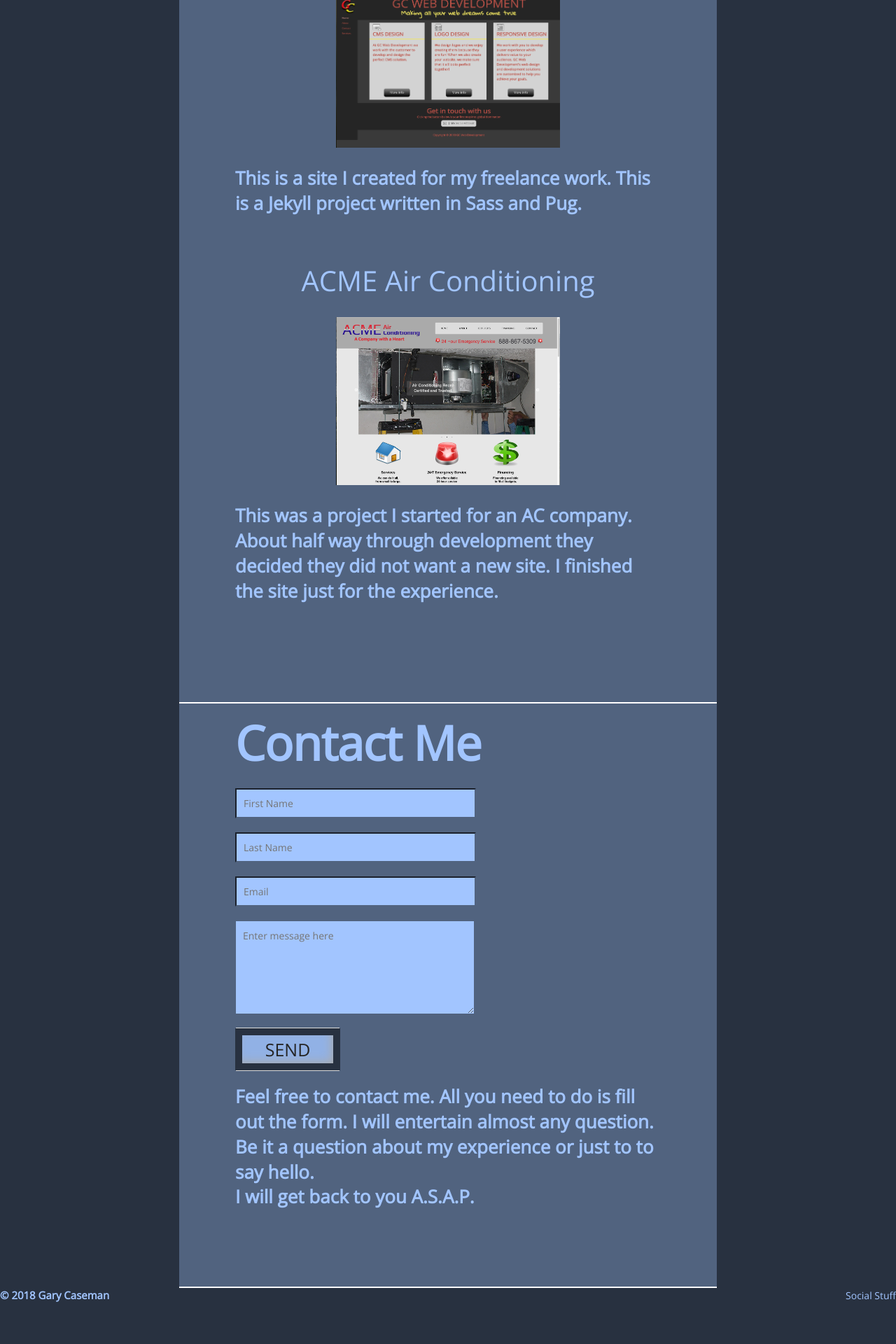
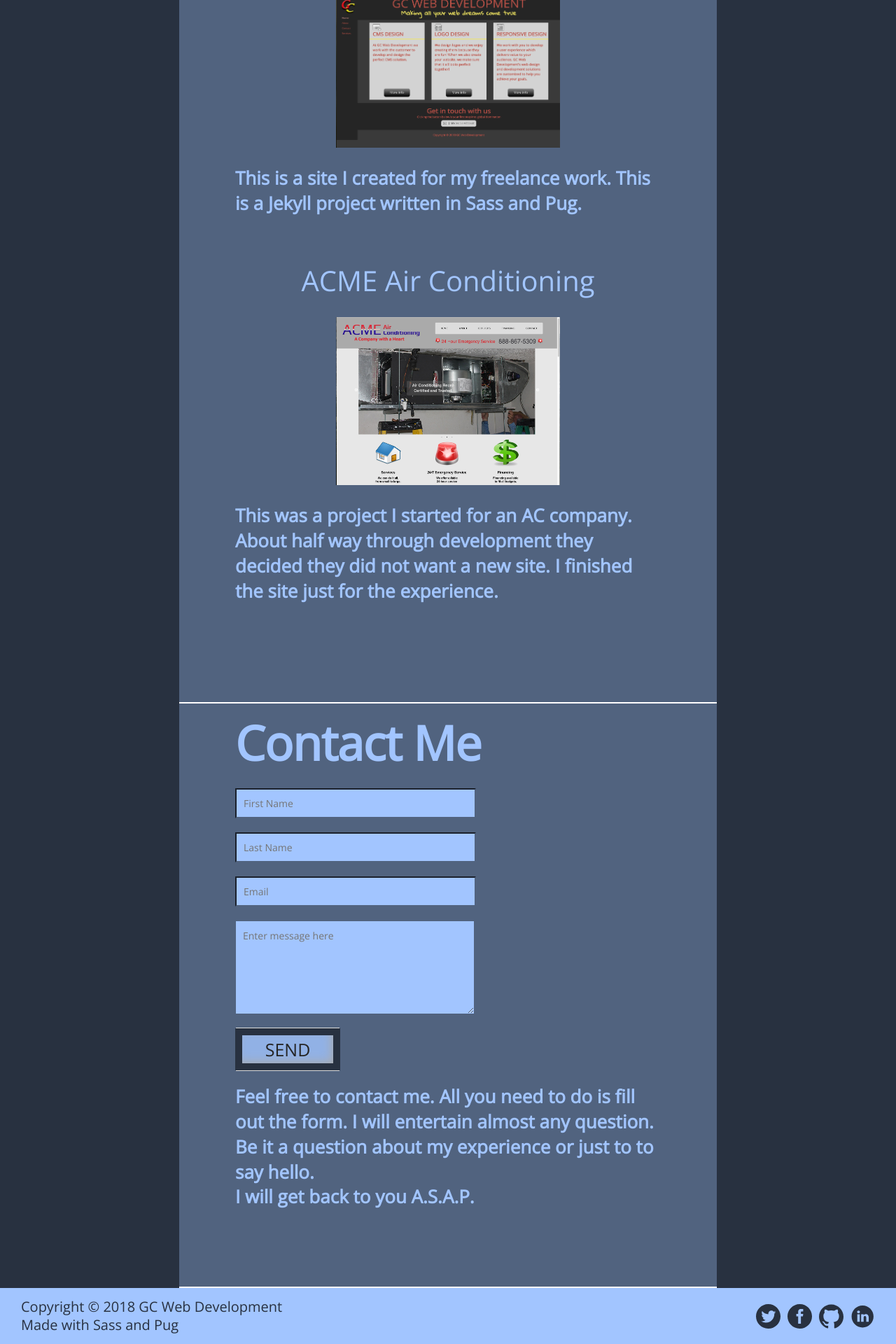
Before and after one commit to wingsfan70/portfolio, a Jekyll site: the page built from index.html, in a window 1280 px wide. Shown: the part 1400-3320 px from the top of the page at 70% size. Built offline with Jekyll 4.4.1, drawn with Linux system fonts in a browser that asks for light colours; nearby versions of some CDN libraries; before the commit the page ends 3291 px from its top, so only the background shows below that.

Commit message:
Finished coding footer

```diff
--- a/_includes/footer.html
+++ b/_includes/footer.html
@@ -1 +1,25 @@
-<footer><p class="small">&copy 2018 Gary Caseman</p><div class="social-icons">Social Stuff<div class="twitter"></div><div class="github"></div><div class="linkedin"></div></div></footer>
+<footer><p class="footer-text">Copyright © 2018 GC Web Development<br>
+Made with Sass and Pug</p><div class="social-icons"> <a href="" target="_blank" class="social">
+<svg class="twitter-icon" xmlns="http://www.w3.org/2000/svg" viewBox="0 0 486.39 486.39">
+<path d="M243.2 0C108.9 0 0 108.9 0 243.2s108.9 243.2 243.2 243.2 243.2-108.9 243.2-243.2C486.4 108.86 377.5 0 243.2 0zm121 188.6l.17 7.75c0 79.16-60.22 170.36-170.36 170.36-33.8 0-65.26-9.9-91.77-26.9 4.68.55 9.46.86 14.3.86 28.05 0 53.86-9.58 74.35-25.63-26.2-.5-48.3-17.8-55.94-41.6 3.68.7 7.4 1.05 11.28 1.05 5.47 0 10.76-.7 15.78-2.07-27.4-5.52-48.03-29.7-48.03-58.7v-.75c8.08 4.5 17.3 7.17 27.1 7.5-16.04-10.72-26.62-29.05-26.62-49.82 0-10.97 2.95-21.25 8.1-30.1 29.5 36.24 73.65 60.08 123.4 62.57-1.02-4.38-1.54-8.97-1.54-13.65 0-33.04 26.82-59.86 59.9-59.86 17.2 0 32.77 7.26 43.7 18.9 13.63-2.7 26.46-7.7 38.04-14.53-4.47 14-13.95 25.72-26.32 33.14 12.06-1.42 23.65-4.68 34.38-9.42-8.03 11.98-18.2 22.53-29.9 30.92z">
+</path>
+</svg>
+</a>
+<a href="" target="_blank" class="social">
+<svg class="facebook-icon" xmlns="http://www.w3.org/2000/svg" viewBox="0 0 486.39 486.39">
+<path d="M243.2 0C108.9 0 0 108.9 0 243.2s108.9 243.2 243.2 243.2 243.2-108.9 243.2-243.2C486.4 108.86 377.5 0 243.2 0zm62.86 243.16l-39.85.03-.02 145.9h-54.7V243.2h-36.47v-50.28l36.5-.03-.07-29.62c0-41.04 11.12-66 59.43-66h40.25v50.3h-25.16c-18.82 0-19.73 7.03-19.73 20.13l-.05 25.18h45.23l-5.32 50.28z">
+</path>
+</svg>
+</a>
+<a href="" target="_blank" class="social">
+<svg class="github-icon" xmlns="http://www.w3.org/2000/svg" viewBox="0 0 24 24">
+<path d="M12 .297c-6.63 0-12 5.373-12 12 0 5.303 3.438 9.8 8.205 11.385.6.113.82-.258.82-.577 0-.285-.01-1.04-.015-2.04-3.338.724-4.042-1.61-4.042-1.61C4.422 18.07 3.633 17.7 3.633 17.7c-1.087-.744.084-.729.084-.729 1.205.084 1.838 1.236 1.838 1.236 1.07 1.835 2.809 1.305 3.495.998.108-.776.417-1.305.76-1.605-2.665-.3-5.466-1.332-5.466-5.93 0-1.31.465-2.38 1.235-3.22-.135-.303-.54-1.523.105-3.176 0 0 1.005-.322 3.3 1.23.96-.267 1.98-.399 3-.405 1.02.006 2.04.138 3 .405 2.28-1.552 3.285-1.23 3.285-1.23.645 1.653.24 2.873.12 3.176.765.84 1.23 1.91 1.23 3.22 0 4.61-2.805 5.625-5.475 5.92.42.36.81 1.096.81 2.22 0 1.606-.015 2.896-.015 3.286 0 .315.21.69.825.57C20.565 22.092 24 17.592 24 12.297c0-6.627-5.373-12-12-12">
+</path>
+</svg>
+</a>
+<a href="" target="_blank" class="social">
+<svg class="linkedin-icon" xmlns="http://www.w3.org/2000/svg" viewBox="0 0 67 67">
+<path d="M49.837,48.137V36.425c0-6.275-3.35-9.195-7.816-9.195  c-3.604,0-5.219,1.983-6.119,3.374V27.71h-6.79c0.09,1.917,0,20.427,0,20.427h6.79V36.729c0-0.609,0.044-1.219,0.224-1.655  c0.49-1.22,1.607-2.483,3.482-2.483c2.458,0,3.44,1.873,3.44,4.618v10.929H49.837z M21.959,24.922c2.367,0,3.842-1.57,3.842-3.531  c-0.044-2.003-1.475-3.528-3.797-3.528s-3.841,1.524-3.841,3.528c0,1.961,1.474,3.531,3.753,3.531H21.959z M33,64  C16.432,64,3,50.568,3,34C3,17.431,16.432,4,33,4s30,13.431,30,30C63,50.568,49.568,64,33,64z M25.354,48.137V27.71h-6.789v20.427  H25.354z">
+</path>
+</svg>
+</a></div></footer>
--- a/assets/css/1-base/_vars.sass
+++ b/assets/css/1-base/_vars.sass
@@ -4,3 +4,7 @@ $accent-color: #91B1E5
 $bg-color: #283140
 $link-color: $text-color
 $selection-color: #FFF498
+$twitter-color: #1DA1F2
+$facebook-color: #3B5998
+$github-color: #FFFFFF
+$linkedin-color: #0077B5
--- a/assets/css/main.css
+++ b/assets/css/main.css
@@ -730,4 +730,52 @@ footer {
   -ms-flex-direction: row;
       flex-direction: row;
   -ms-flex-pack: justify;
-      justify-content: space-between; }
+      justify-content: space-between;
+  background-color: #A2C5FF;
+  height: 80px;
+  -ms-flex-align: center;
+      align-items: center;
+  padding: 0 30px;
+  color: #283140; }
+
+.footer-text {
+  color: #283140;
+  font-size: 20px;
+  line-height: 1.3; }
+  @media (max-width: 600px) {
+    .footer-text {
+      font-size: 15px; } }
+
+.social-icons {
+  display: -ms-flexbox;
+  display: flex;
+  -ms-flex-direction: row;
+      flex-direction: row; }
+
+.social {
+  height: 35px;
+  width: 35px;
+  margin-left: 10px;
+  background-size: contain;
+  background-position: center 50%;
+  background-repeat: no-repeat; }
+
+.twitter-icon {
+  fill: #283140; }
+  .twitter-icon:hover {
+    fill: #1DA1F2; }
+
+.facebook-icon {
+  fill: #283140; }
+  .facebook-icon:hover {
+    fill: #3B5998; }
+
+.github-icon {
+  fill: #283140; }
+  .github-icon:hover {
+    fill: #FFFFFF; }
+
+.linkedin-icon {
+  fill: #283140; }
+  .linkedin-icon:hover {
+    fill: #0077B5; }
```
Also changed, not shown: _pugfiles/footer.pug (+28 -5 lines), assets/css/3-sections/footer.sass (+47 -0 lines), 5 other files.
